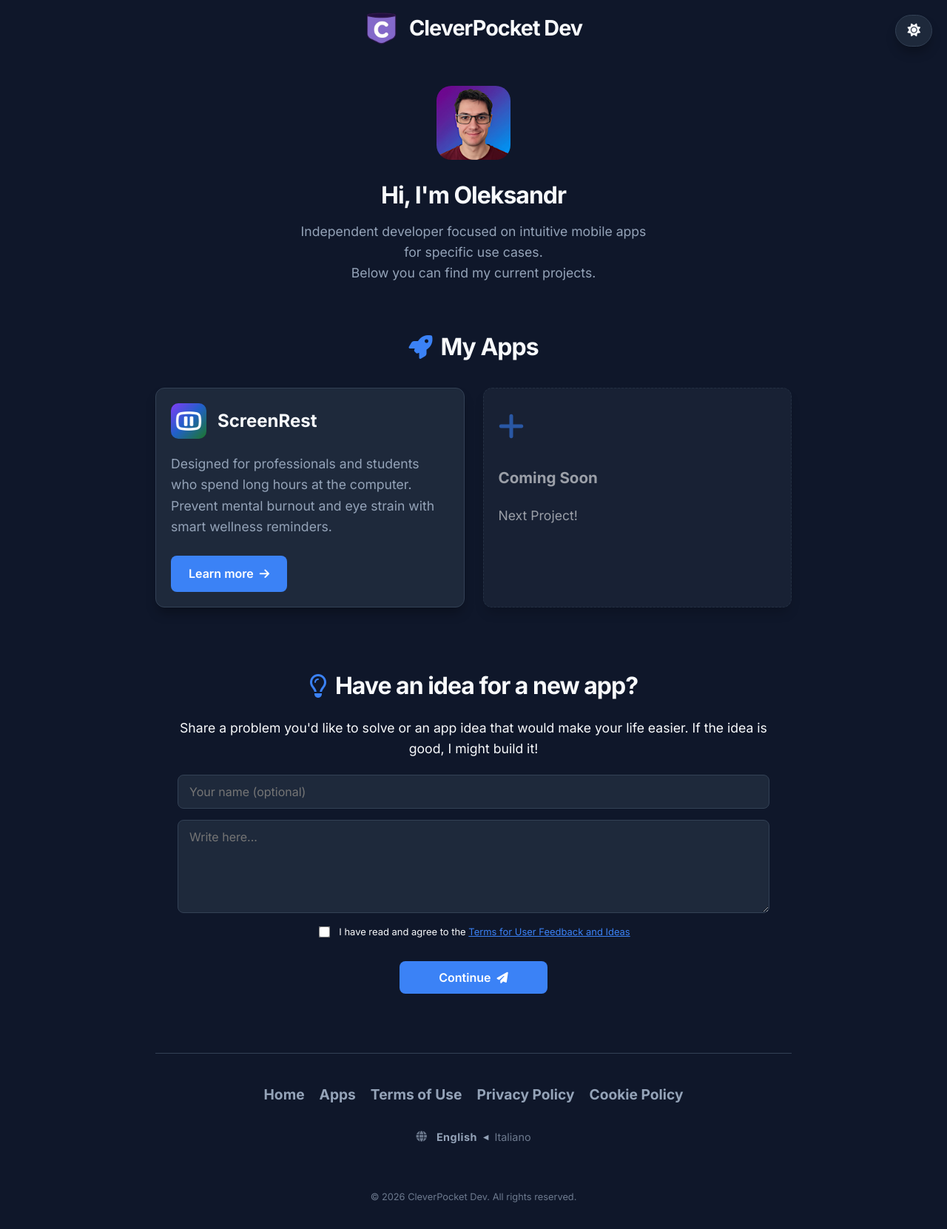
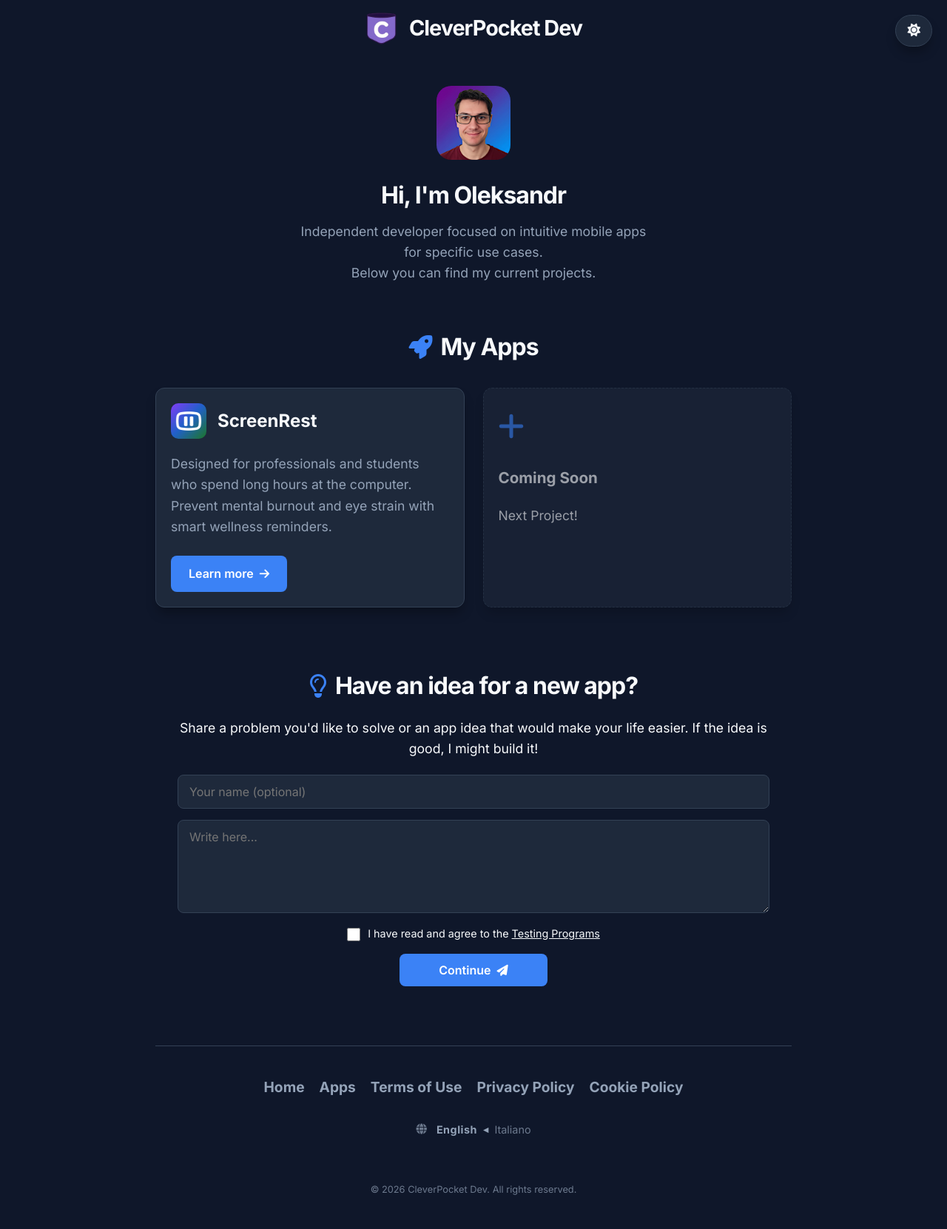
Before and after one commit to digitalcreat0r/sitoweb, a Jekyll site: the page built from index.html, in a window 1280 px wide. Shown: the whole page at 74% size. Built offline with Jekyll 4.4.1, drawn with Linux system fonts in a browser that asks for light colours.

Commit message:
aggiornamento

```diff
--- /dev/null
+++ b/_sass/_agree-checkbox.scss
@@ -0,0 +1,41 @@
+.checkbox-group {
+    display: flex;
+    align-items: flex-start;
+    gap: 10px;
+    padding: 2px 0;
+    text-align: left;
+
+    input[type="checkbox"] {
+        width: 18px;
+        height: 18px;
+        margin: 0;
+        margin-top: 3px;
+        cursor: pointer;
+        flex-shrink: 0;
+        accent-color: var(--primary-color);
+    }
+
+    label {
+        font-size: 0.9rem;
+        line-height: 1.5;
+        cursor: pointer;
+        color: var(--text-main);
+
+        a {
+            text-decoration: underline;
+            color: inherit;
+            font-weight: 500;
+
+            &:hover {
+                color: var(--primary-color);
+            }
+        }
+    }
+}
+
+/* Media query per mobile se necessario */
+@media (max-width: 600px) {
+    .checkbox-group label {
+        font-size: 1rem;
+    }
+}
--- a/_sass/_idea-section.scss
+++ b/_sass/_idea-section.scss
@@ -65,32 +65,3 @@
         padding: 0 15px;
     }
 }
-
-.checkbox-group {
-        display: flex;
-        align-items: center;
-        justify-content: center;
-        gap: 10px;
-        text-align: left;
-        font-size: 0.9rem;
-
-        input[type="checkbox"] {
-            width: auto;
-            cursor: pointer;
-            transform: scale(1.2);
-        }
-
-        label {
-            cursor: pointer;
-            color: var(--text-main, #333);
-
-            a {
-                color: var(--primary-color, #007bff);
-                text-decoration: underline;
-
-                &:hover {
-                    text-decoration: none;
-                }
-            }
-        }
-    }
--- a/assets/css/style.scss
+++ b/assets/css/style.scss
@@ -11,3 +11,4 @@
 @import "footer";
 @import "lang-banner";
 @import "idea-section";
+@import "agree-checkbox"
--- a/index.html
+++ b/index.html
@@ -56,11 +56,14 @@
             <textarea id="idea-text" placeholder="{{ t.placeholder_idea }}" rows="5" class="form-input"></textarea>
         </div>
 
-        <div class="form-group checkbox-group" style="display: flex; align-items: flex-start; gap: 10px; text-align: left;">
-            <input type="checkbox" id="idea-terms" style="margin-top: 4px; cursor: pointer;">
-            <label for="idea-terms" style="font-size: 0.9em; cursor: pointer; color: var(--text-main);">
+        <div class="checkbox-group">
+            <input type="checkbox" id="termsCheckbox">
+            <label for="termsCheckbox">
                 {{ t.agree_to }}
-                <a href="{{ '/terms-of-use#user-feedback' | relative_url }}" target="_blank" style="text-decoration: underline;">{{ t.idea_terms }}</a>
+                {% capture lang_prefix %}{% if lang == 'it' %}/it{% endif %}{% endcapture %}
+                <a href="{{ site.baseurl }}{{ lang_prefix }}/terms-of-use.html#testing-program" target="_blank">
+                    {{ t.testing_programs }}
+                </a>
             </label>
         </div>
 
```
Also changed, not shown: _layouts/app.html (+4 -4 lines), it/index.html (+4 -4 lines).
